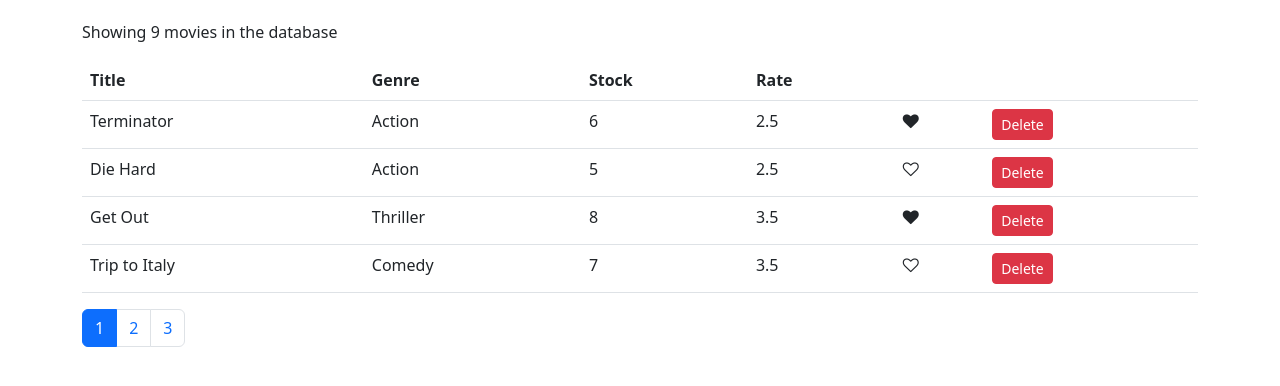
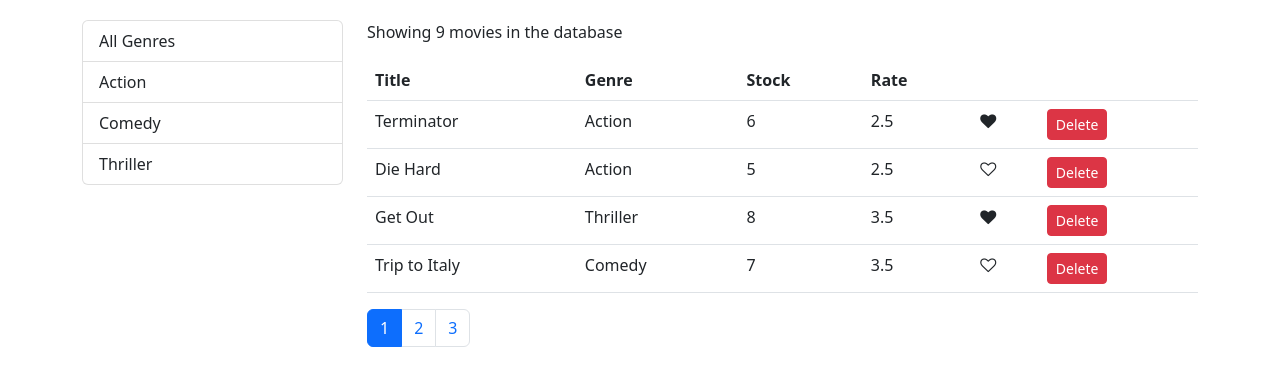
Before and after one commit to stefangeorgievw/vidly, a React (Create React App) app: page / in a window 1280 px wide. Shown: the top 386 px of the page. Built offline with nearby package versions, Linux system fonts and the light colour scheme.

Commit message:
Added fitering of movies based on genre

```diff
--- /dev/null
+++ b/src/components/common/listGroup.jsx
@@ -0,0 +1,28 @@
+import React from "react";
+
+const ListGroup = (props) => {
+  const { items, textProperty, valueProperty, onItemSelect, selectedItem } =
+    props;
+  return (
+    <ul className="list-group">
+      {items.map((item) => (
+        <li
+          key={item[valueProperty]}
+          className={
+            item === selectedItem ? "list-group-item active" : "list-group-item"
+          }
+          onClick={() => onItemSelect(item)}
+        >
+          {item[textProperty]}
+        </li>
+      ))}
+    </ul>
+  );
+};
+
+ListGroup.defaultProps = {
+  textProperty: "name",
+  valueProperty: "_id",
+};
+
+export default ListGroup;
--- a/src/components/movies.jsx
+++ b/src/components/movies.jsx
@@ -3,13 +3,22 @@ import { getMovies } from "../services/fakeMovieService";
 import Like from "./common/like";
 import Pagination from "./common/pagination";
 import { paginate } from "../utils/paginate";
+import ListGroup from "./common/listGroup";
+import { getGenres } from "../services/fakeGenreService";
 
 class Movies extends Component {
   state = {
-    movies: getMovies(),
+    movies: [],
+    genres: [],
     pageSize: 4,
     currentPage: 1,
   };
+
+  componentDidMount() {
+    const genres = [{ name: "All Genres" }, ...getGenres()];
+
+    this.setState({ movies: getMovies(), genres });
+  }
 
   handleDelete = (movie) => {
     const movies = this.state.movies.filter((x) => x._id !== movie._id);
@@ -27,17 +36,39 @@ class Movies extends Component {
     this.setState({ currentPage: page });
   };
 
+  handleGenreSelect = (genre) => {
+    this.setState({ selectedGenre: genre, currentPage: 1 });
+  };
+
   render() {
     const { length: moviesCount } = this.state.movies;
-    const { pageSize, currentPage, movies: allMovies } = this.state;
+    const {
+      pageSize,
+      currentPage,
+      selectedGenre,
+      movies: allMovies,
+    } = this.state;
 
     if (moviesCount === 0) return <p>No Movies in the database</p>;
 
-    const movies = paginate(allMovies, currentPage, pageSize);
+    const filtered =
+      selectedGenre && selectedGenre._id
+        ? allMovies.filter((m) => m.genre._id === selectedGenre._id)
+        : allMovies;
+
+    const movies = paginate(filtered, currentPage, pageSize);
 
     return (
-      <div>
-        <p>Showing {moviesCount} movies in the database</p>
+      <div className="row">
+        <div className="col-3">
+          <ListGroup
+            items={this.state.genres}
+            selectedItem={this.state.selectedGenre}
+            onItemSelect={this.handleGenreSelect}
+          />
+        </div>
+        <div className="col">
+          <p>Showing {filtered.length} movies in the database</p>
           <table className="table">
             <thead>
               <tr>
@@ -75,11 +106,12 @@ class Movies extends Component {
             </tbody>
           </table>
           <Pagination
-          itemsCount={moviesCount}
+            itemsCount={filtered.length}
             pageSize={pageSize}
             currentPage={currentPage}
             onPageChange={this.handlePageChange}
           />
+        </div>
       </div>
     );
   }
```
Lines whose indentation alone changed are shown as unchanged.
